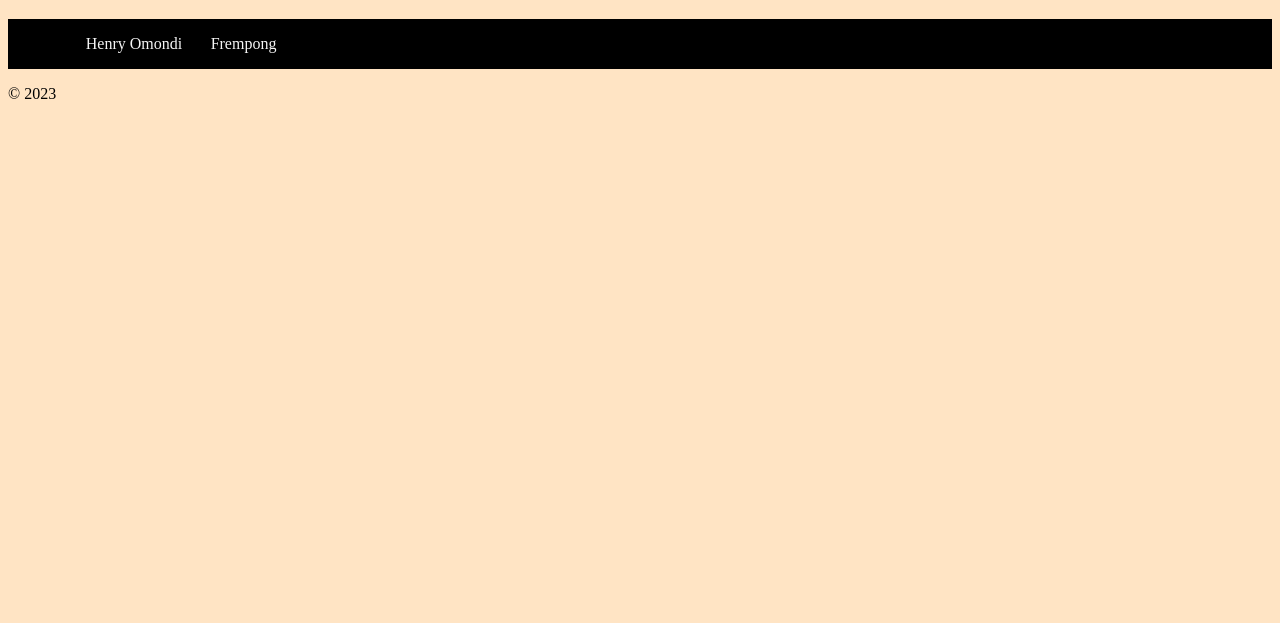
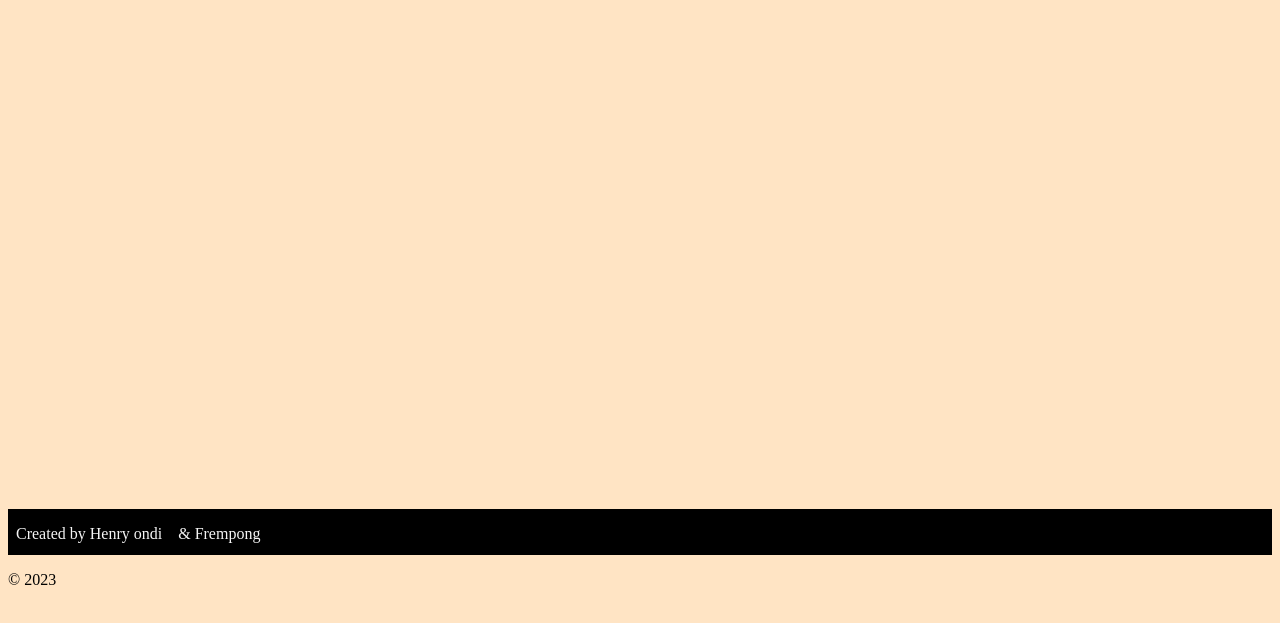
Before and after one commit to josuerushanika/Capstone_2, a website built with webpack: page src/index.html in a window 1280 px wide. Shown: the part 61-684 px from the top of the page. Built offline with nearby package versions, Linux system fonts and the light colour scheme.

Commit message:
Add margin

```diff
--- a/src/index.html
+++ b/src/index.html
@@ -10,10 +10,10 @@
 
     <footer>
         <div class="designers">
-          <p>Created by</p>
-          <p class="name">Henry Omondi</p>
-          <p>&</p>
-          <p class="name">Frempong</p>
+          <p class="name"></p>
+          <p class="name">Created by Henry ondi</p>
+          <p class="name"></p>
+          <p class="name">& Frempong</p>
         </div>
        <p>&#169; 2023</p>
       </footer>
--- a/src/style.css
+++ b/src/style.css
@@ -4,9 +4,10 @@ body {
 
 .designers {
   display: flex;
+  background-color: black;
+  gap: 0.5rem;
   font-size: 16px;
-  gap: 0.5rem;
-  background-color: black;
+  margin-top: 32rem;
 }
 
 .name {
```
